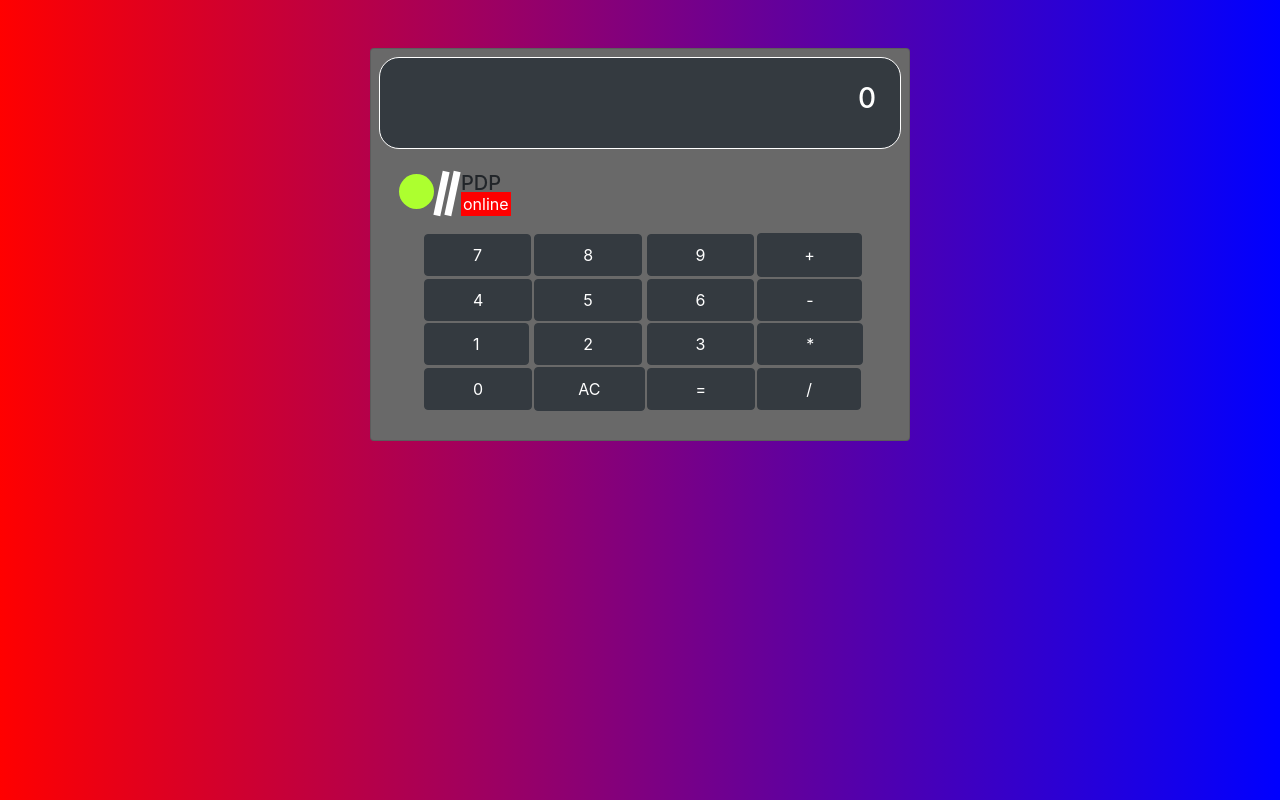
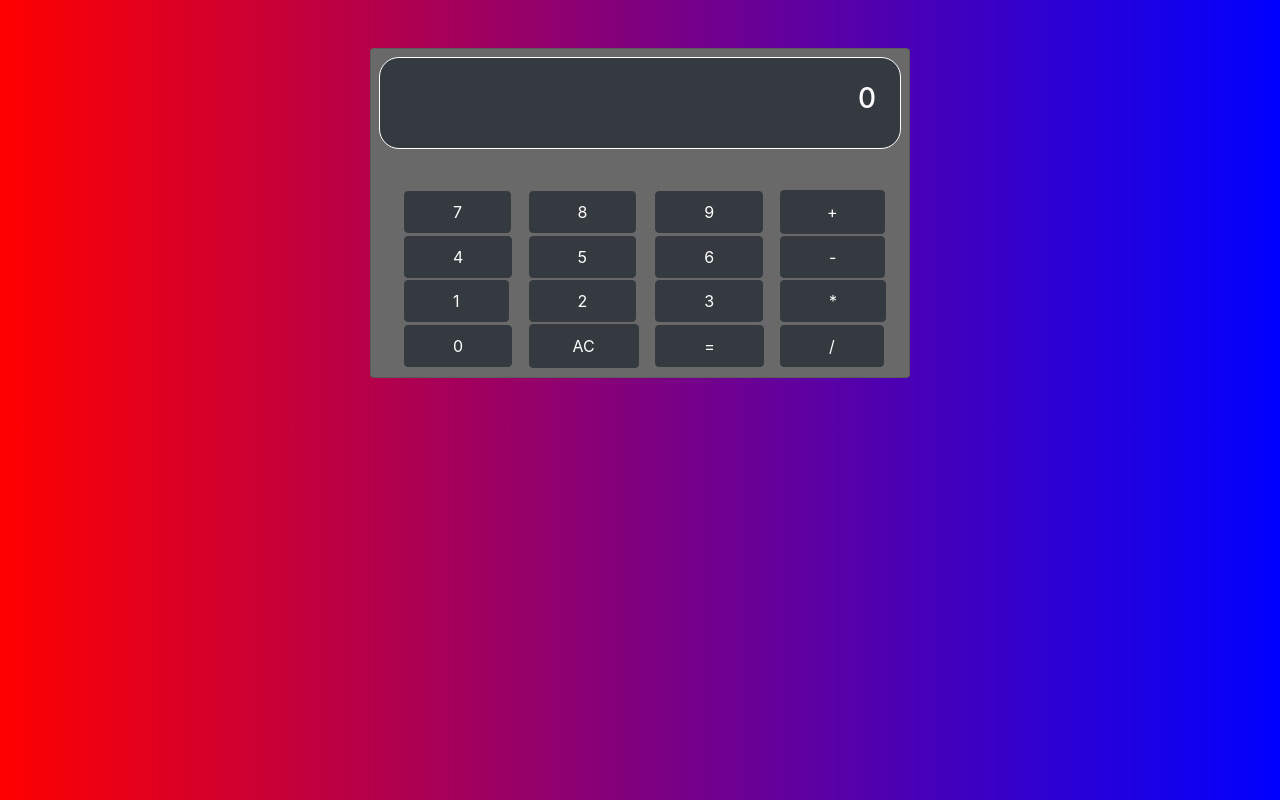
Before and after one commit to EekinovAbdurahmon/JS-kankulyator, a plain HTML site: page index.html in a window 1280 px wide. Drawn offline with Linux system fonts and the light colour scheme.

Commit message:
Update index.html

```diff
--- a/index.html
+++ b/index.html
@@ -18,17 +18,6 @@
                     <h3 id="inner">0</h3>
                     </div>
                     <div class="card-body">
-                 <div class="box">
-                     <div class="dum" id="dum"></div>
-                     <div class="log">
-                        <div class="sten"></div>
-                        <div class="sten"></div>
-                        <div class="fox">
-                            <h5 style="margin: 0; padding: 0">PDP</h5>
-                            <p>online</p>
-                        </div>
-                     </div>
-
                  </div>
                         <table class="ml-4">
 
```
